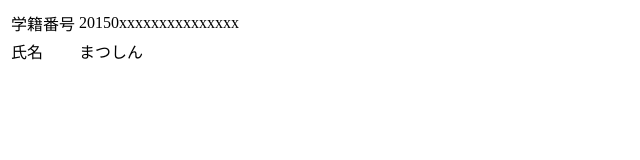
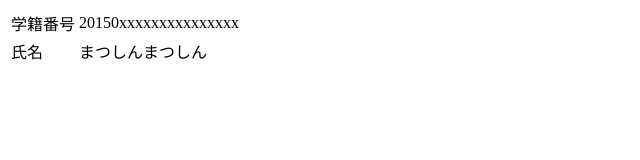
Before and after one commit to CloudSpiral2015-C4/norakore, a plain HTML site: page web/index.html in a window 1280 px wide. Shown: the full height of the page, 0-640 px from the left. Drawn offline with Linux system fonts and the light colour scheme.

```diff
--- a/web/index.html
+++ b/web/index.html
@@ -14,7 +14,7 @@
 			</tr>
 			<tr>
 				<td>氏名</td>
-				<td>まつしん</td>
+				<td>まつしんまつしん</td>
 			</tr>
 		</table>
 
```
